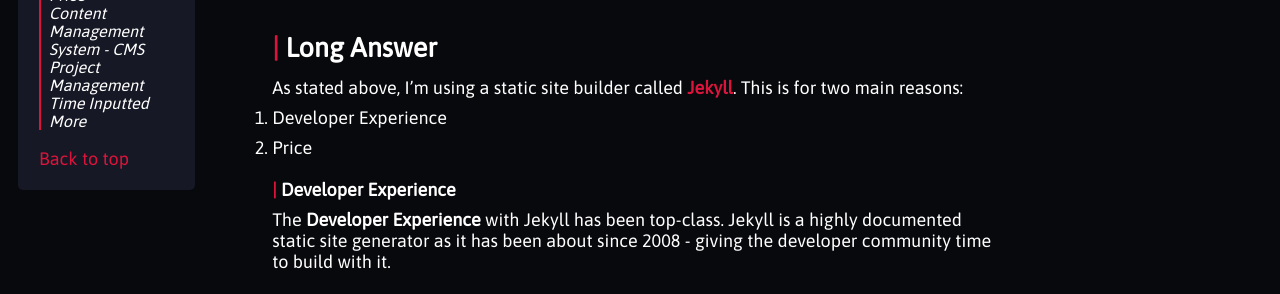
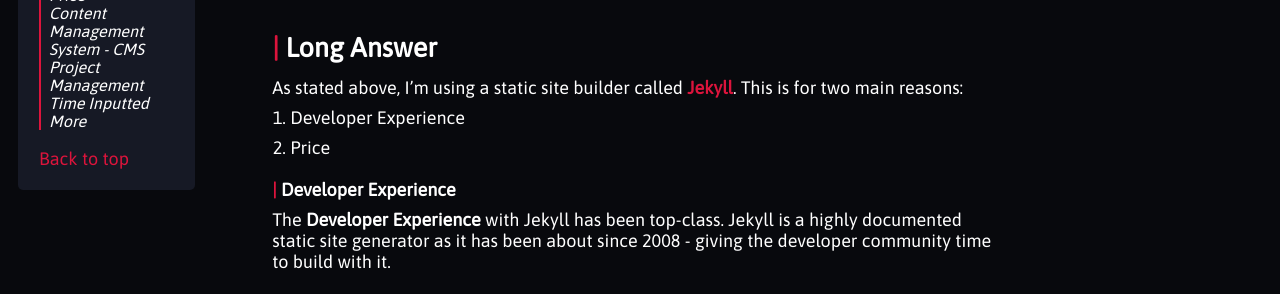
Before and after one commit to eoinparkinson/portfolio-site, a Jekyll site: the page built from _posts/2022-03-20-how-i-built-my-website.md, in a window 1280 px wide and 1400 px high, scrolled down 714 px. Shown: the part 253-547 px from the top of the window. Built offline with Jekyll 4.4.1, drawn with Linux system fonts in a browser that asks for light colours.

Commit message:
fixed list alignment within post cotent

```diff
--- a/assets/css/post.css
+++ b/assets/css/post.css
@@ -56,3 +56,12 @@
 	margin-top: 1.2em;
 	margin-bottom: 0.5em;
 }
+
+.post-content ol, ul, li {
+	box-sizing: border-box;
+	margin-left: 1em;
+}
+
+.sidebar-items ol, ul, li {
+	margin-left: 0;
+}
```
